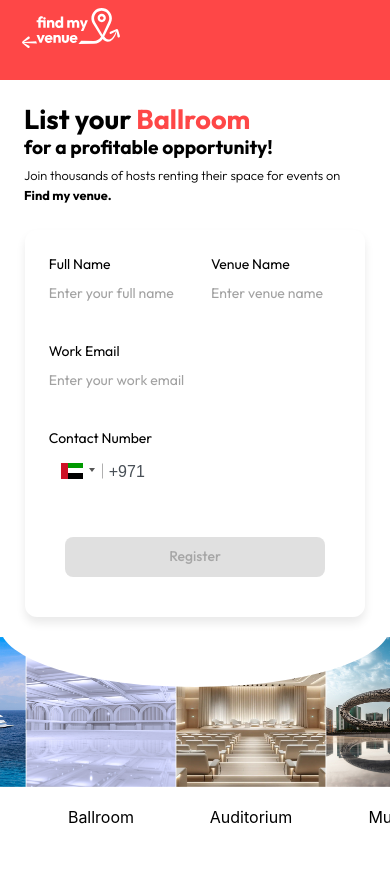
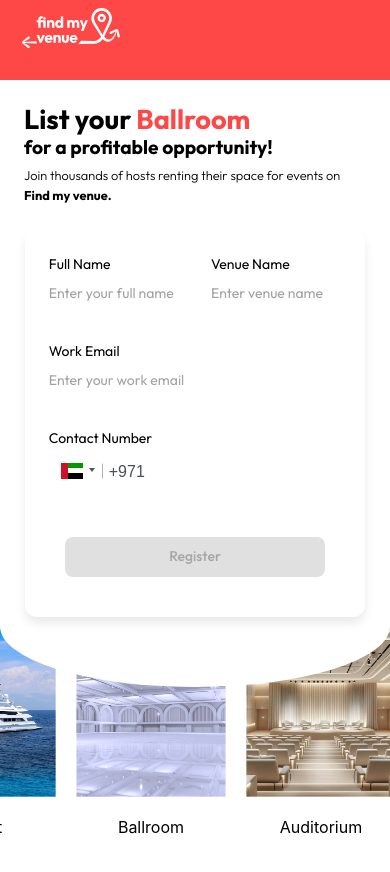
Before and after one commit to HibbanHaroon/fmv_temp, a React (Create React App) app: page / in a window 390 px wide. Shown: the top 872 px of the page. Built offline with nearby package versions, Linux system fonts and the light colour scheme.

Commit message:
Increase margin between Marquee images acc. to the figma UI

```diff
--- a/src/components/LandingPageMarquee.js
+++ b/src/components/LandingPageMarquee.js
@@ -25,7 +25,7 @@ const LandingPageMarquee = () => {
 
   const getImageStyle = () => {
     if (isXs) {
-      return { width: "150px", height: "150px" };
+      return { width: "150px", height: "170px" };
     }
     if (isSm) {
       return { width: "200px", height: "200px" };
@@ -42,7 +42,10 @@ const LandingPageMarquee = () => {
   return (
     <Marquee velocity={100}>
       {items.map((item, index) => (
-        <div key={index} style={{ textAlign: "center", margin: 0, padding: 0 }}>
+        <div
+          key={index}
+          style={{ textAlign: "center", margin: 10, padding: 0 }}
+        >
           <img src={item.image} alt={item.text} style={getImageStyle()} />
           <p>{item.text}</p>
         </div>
--- a/src/pages/landing_page/LandingPage.css
+++ b/src/pages/landing_page/LandingPage.css
@@ -42,7 +42,7 @@
 @media (max-width: 599px) {
   /* xs */
   .marquee-container {
-    top: -50px;
+    top: -70px;
   }
 }
 
```
